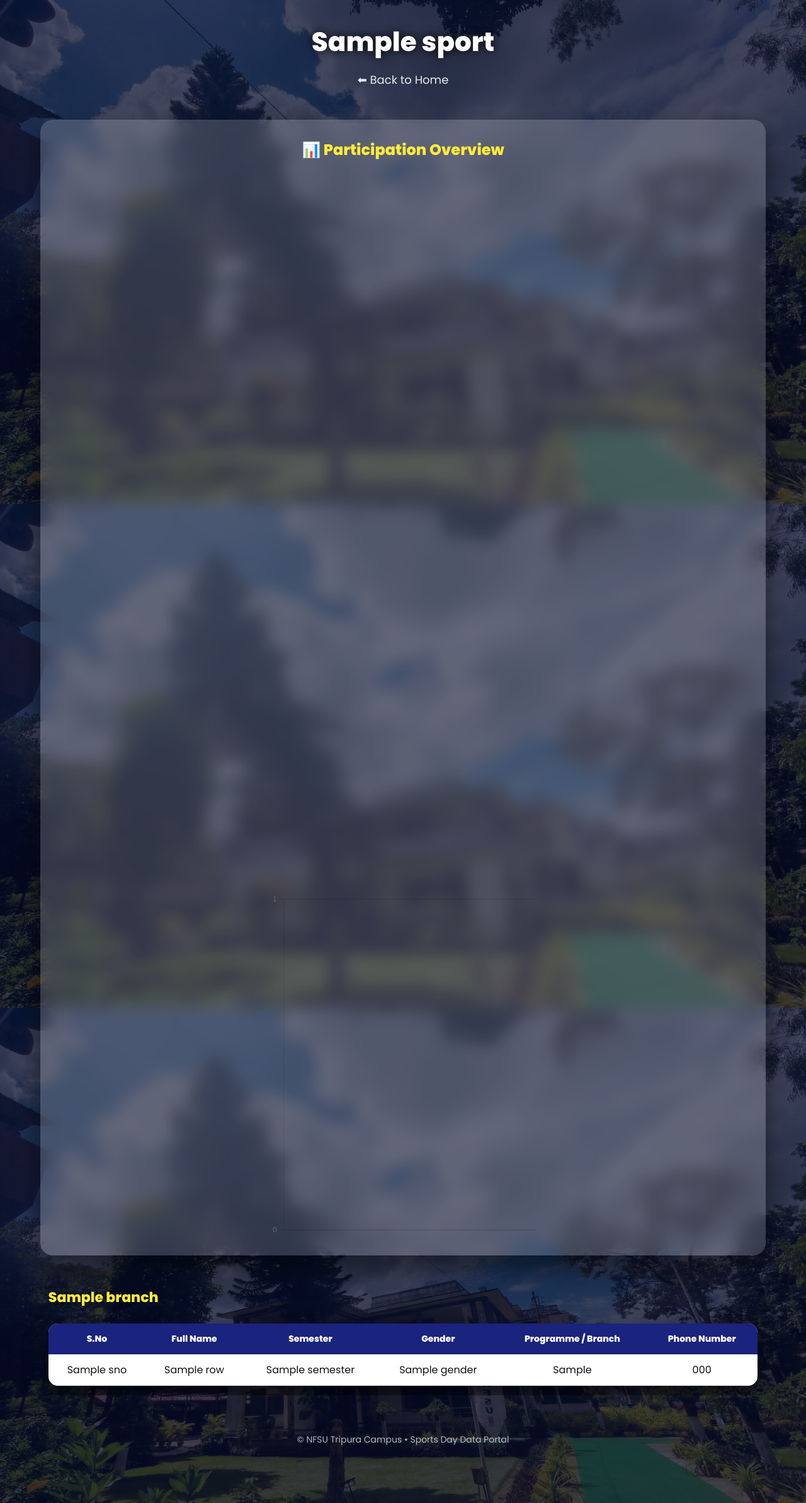
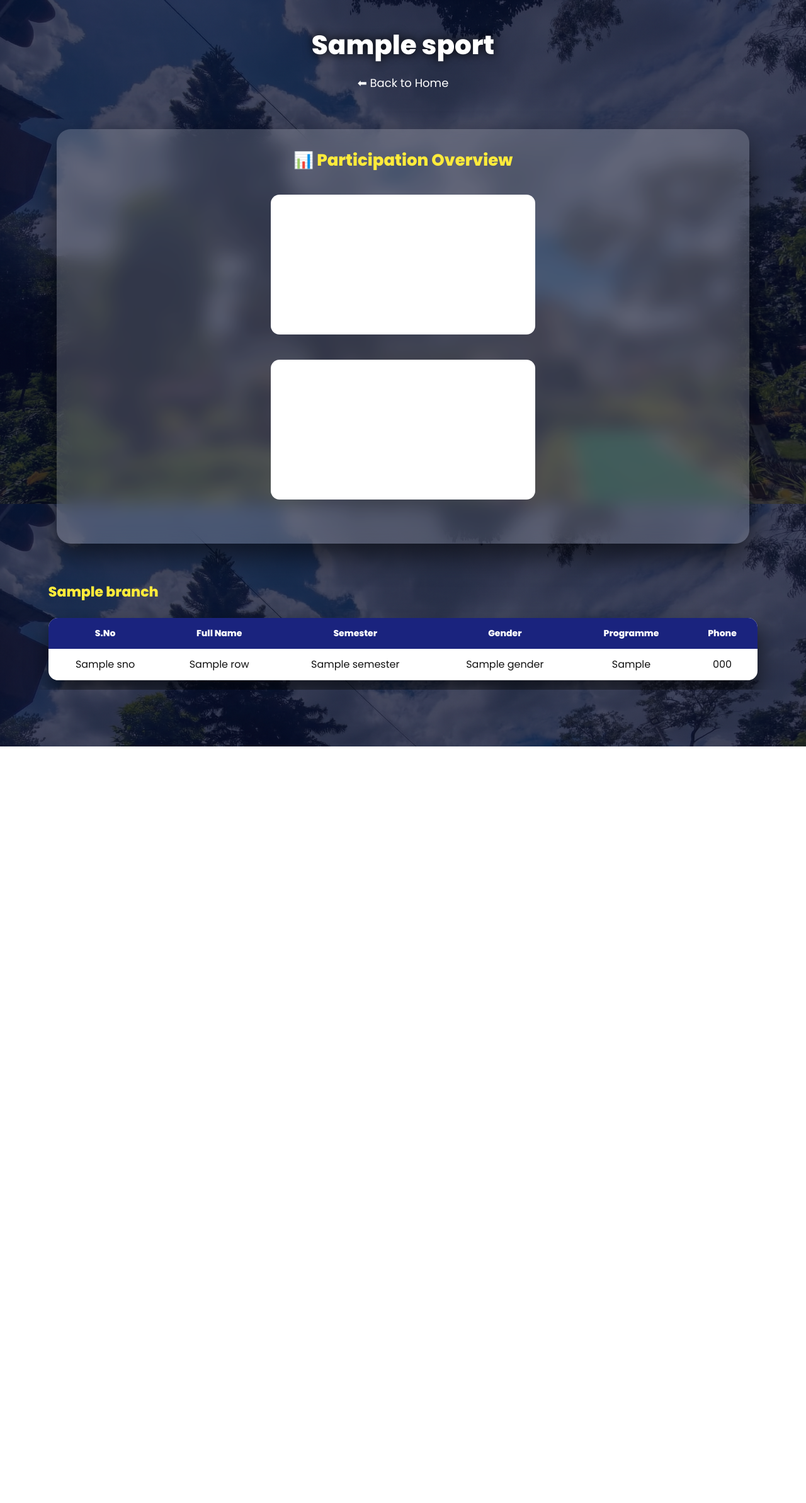
Before and after one commit to YaduvanshiHimanshunfsu/nfsu-sports-day, a Flask app: template templates/result.html in a window 1280 px wide. Shown: the whole page at 63% size. After the commit the page ends 1185 px from the top, so only its background shows below. Run offline with Flask 3, Linux system fonts and the light colour scheme; the template is opened without the code that fills it: most values are stand-ins (such as "Sample title", 1, 10 or a date in 2020); a map, chart or similar area stays blank; parts of the project's set-up code (start-up, migrations or seed data) failed here and were passed over.

Commit message:
UI polish, animated charts, fixed carrom & mobile issues

```diff
--- a/app.py
+++ b/app.py
@@ -38,7 +38,7 @@ df = df.fillna("")
 def normalize(text: str) -> str:
     text = str(text).lower()
     text = text.replace("–", "-")
-    text = re.sub(r"[^\w\s\-]", "", text)   # remove emojis/symbol noise
+    text = re.sub(r"[^\w\s\-]", "", text)   # remove emojis/symbols
     text = re.sub(r"\s+", " ", text)
     return text.strip()
 
@@ -51,10 +51,11 @@ df["TEAM_NORM"]  = df[COL_TEAM].apply(normalize)
 
 SEM_MAP = {
     "i": 1, "ii": 2, "iii": 3, "iv": 4,
-    "v": 5, "vi": 6, "vii": 7, "viii": 8
+    "v": 5, "vi": 6, "vii": 7, "viii": 8,
+    "ix": 9, "x": 10
 }
 
-def semester_key(value):
+def semester_key(value: str) -> int:
     value = normalize(value).replace("semester", "")
     return SEM_MAP.get(value, 99)
 
@@ -62,16 +63,17 @@ def semester_key(value):
 # FIND TEAM MEMBER COLUMN (ROBUST)
 # ============================================================
 
-def find_team_member_column(team_name):
+def find_team_member_column(team_name: str):
     key = normalize(team_name).split("-")[0]
 
     for col in df.columns:
         col_norm = normalize(col)
-        if (
-            "team member" in col_norm
-            or "team members" in col_norm
-            or "enter names" in col_norm
-        ):
+        if any(k in col_norm for k in [
+            "team member",
+            "team members",
+            "enter names",
+            "partner name"
+        ]):
             if key in col_norm:
                 return col
     return None
@@ -82,7 +84,6 @@ def find_team_member_column(team_name):
 
 def group_by_branch(data: pd.DataFrame):
     data = data.copy()
-
     data["_SEM_KEY"] = data[COL_SEM].apply(semester_key)
     data = data.sort_values("_SEM_KEY")
 
@@ -99,13 +100,11 @@ def group_by_branch(data: pd.DataFrame):
 # CHART DATA BUILDERS
 # ============================================================
 
-def build_programme_chart(data):
-    counts = Counter(data[COL_BRANCH])
-    return dict(counts)
+def programme_chart(data: pd.DataFrame):
+    return dict(Counter(data[COL_BRANCH]))
 
-def build_semester_chart(data):
-    counts = Counter(data[COL_SEM])
-    return dict(counts)
+def semester_chart(data: pd.DataFrame):
+    return dict(Counter(data[COL_SEM]))
 
 # ============================================================
 # ROUTES
@@ -125,9 +124,9 @@ def search():
     individual = request.form.get("sport")
     team = request.form.get("team_sport")
 
-    # --------------------------------------------------------
+    # ========================================================
     # INDIVIDUAL SPORTS
-    # --------------------------------------------------------
+    # ========================================================
 
     if individual:
         key = normalize(individual).split("(")[0]
@@ -138,47 +137,79 @@ def search():
             [COL_NAME, COL_SEM, COL_GENDER, COL_BRANCH, COL_PHONE]
         ]
 
-        grouped_data = group_by_branch(result)
+        return render_template(
+            "result.html",
+            sport=individual,
+            grouped_data=group_by_branch(result),
+            team=False,
+            programme_chart=programme_chart(result),
+            semester_chart=semester_chart(result)
+        )
+
+    # ========================================================
+    # TEAM SPORTS (SMART HANDLING)
+    # ========================================================
+
+    if team:
+        key = normalize(team)
+
+        filtered = df[df["TEAM_NORM"].str.contains(key, na=False)]
+
+        # -------------------------------
+        # SINGLES (NO TEAM MEMBERS)
+        # -------------------------------
+        if any(k in key for k in ["single", "singles"]):
+
+            result = filtered[
+                [COL_NAME, COL_SEM, COL_GENDER, COL_BRANCH, COL_PHONE]
+            ]
+
+            return render_template(
+                "result.html",
+                sport=team,
+                grouped_data=group_by_branch(result),
+                team=False,
+                programme_chart=programme_chart(result),
+                semester_chart=semester_chart(result)
+            )
+
+        # -------------------------------
+        # DOUBLES / TEAM SPORTS
+        # -------------------------------
+        team_col = find_team_member_column(team)
+
+        if team_col:
+            result = filtered[
+                [COL_NAME, COL_SEM, COL_GENDER, COL_BRANCH, COL_PHONE, team_col]
+            ]
+
+            return render_template(
+                "result.html",
+                sport=team,
+                grouped_data=group_by_branch(result),
+                team=True,
+                team_col=team_col,
+                programme_chart=programme_chart(result),
+                semester_chart=semester_chart(result)
+            )
+
+        # -------------------------------
+        # FALLBACK (NO TEAM COLUMN FOUND)
+        # -------------------------------
+        result = filtered[
+            [COL_NAME, COL_SEM, COL_GENDER, COL_BRANCH, COL_PHONE]
+        ]
 
         return render_template(
             "result.html",
-            sport=individual,
-            grouped_data=grouped_data,
+            sport=f"{team} (team details not provided)",
+            grouped_data=group_by_branch(result),
             team=False,
-            programme_chart=build_programme_chart(result),
-            semester_chart=build_semester_chart(result)
+            programme_chart=programme_chart(result),
+            semester_chart=semester_chart(result)
         )
 
-    # --------------------------------------------------------
-    # TEAM SPORTS
-    # --------------------------------------------------------
-
-    if team:
-        key = normalize(team).split("-")[0]
-
-        filtered = df[df["TEAM_NORM"].str.contains(key, na=False)]
-
-        team_col = find_team_member_column(team)
-        if not team_col:
-            return f"❌ Team member column not found for {team}"
-
-        result = filtered[
-            [COL_NAME, COL_SEM, COL_GENDER, COL_BRANCH, COL_PHONE, team_col]
-        ]
-
-        grouped_data = group_by_branch(result)
-
-        return render_template(
-            "result.html",
-            sport=team,
-            grouped_data=grouped_data,
-            team=True,
-            team_col=team_col,
-            programme_chart=build_programme_chart(result),
-            semester_chart=build_semester_chart(result)
-        )
-
-    return "❌ No sport selected"
+    return "No sport selected"
 
 # ============================================================
 # RUN SERVER
--- a/static/charts.js
+++ b/static/charts.js
@@ -1,135 +1,116 @@
-/* ============================================================
-   NFSU SPORTS DAY – CHART ENGINE
-   Handles Pie + Bar charts with % and responsiveness
-============================================================ */
+/* =====================================================
+   NFSU SPORTS DAY – CHARTS (FINAL CLEAN VERSION)
+===================================================== */
 
-/* ---------------- SAFE JSON PARSER ---------------- */
+document.addEventListener("DOMContentLoaded", () => {
 
-function readJSON(id) {
-    const el = document.getElementById(id);
-    if (!el) return null;
-    try {
-        return JSON.parse(el.textContent);
-    } catch (e) {
-        console.error("Invalid JSON in", id);
-        return null;
-    }
-}
+    const dataBox = document.getElementById("chartData");
+    if (!dataBox) return;
 
-/* ---------------- COLOR PALETTE ---------------- */
+    const programmeData = JSON.parse(dataBox.dataset.programme || "{}");
+    const semesterData  = JSON.parse(dataBox.dataset.semester || "{}");
 
+    /* ---------- COLORS ---------- */
     const COLORS = [
-    "#42a5f5",
-    "#ffeb3b",
-    "#66bb6a",
-    "#ef5350",
-    "#ab47bc",
-    "#ffa726",
-    "#26c6da",
-    "#8d6e63"
+        "#1a237e", "#42a5f5", "#ffeb3b",
+        "#66bb6a", "#ff7043", "#ab47bc"
     ];
 
-/* ============================================================
-   PIE CHART – PROGRAMME WISE
-============================================================ */
+    /* =====================================================
+       PIE CHART – PROGRAMME
+    ===================================================== */
+    const pieCanvas = document.getElementById("programmeChart");
 
-function renderProgrammePie() {
+    if (pieCanvas && Object.keys(programmeData).length > 0) {
 
-    const data = readJSON("programme-data");
-    if (!data) return;
-
-    const labels = Object.keys(data);
-    const values = Object.values(data);
-
-    const ctx = document.getElementById("programmeChart");
-    if (!ctx) return;
-
-    new Chart(ctx, {
+        new Chart(pieCanvas, {
             type: "pie",
             data: {
-            labels: labels,
+                labels: Object.keys(programmeData),
                 datasets: [{
-                data: values,
-                backgroundColor: COLORS
+                    data: Object.values(programmeData),
+                    backgroundColor: COLORS,
+                    borderColor: "#ffffff",
+                    borderWidth: 2
                 }]
             },
             options: {
                 responsive: true,
+                maintainAspectRatio: false,
+                layout: {
+                    padding: 20
+                },
                 plugins: {
                     legend: {
-                    position: "bottom"
+                        position: "bottom",
+                        labels: {
+                            color: "#000",
+                            font: {
+                                size: 14,
+                                weight: "600"
+                            },
+                            padding: 20
+                        }
                     },
                     tooltip: {
                         callbacks: {
-                        label: function(context) {
-                            const total = context.dataset.data.reduce((a,b)=>a+b,0);
-                            const value = context.raw;
-                            const percent = ((value / total) * 100).toFixed(1);
-                            return `${context.label}: ${value} (${percent}%)`;
+                            label: function (ctx) {
+                                const total = ctx.dataset.data.reduce((a, b) => a + b, 0);
+                                const val = ctx.raw;
+                                const percent = ((val / total) * 100).toFixed(1);
+                                return `${ctx.label}: ${val} (${percent}%)`;
                             }
                         }
                     }
+                },
+                animation: {
+                    animateScale: true,
+                    animateRotate: true,
+                    duration: 1200
                 }
             }
         });
     }
 
-/* ============================================================
-   BAR CHART – SEMESTER WISE
-============================================================ */
+    /* =====================================================
+       BAR CHART – SEMESTER
+    ===================================================== */
+    const barCanvas = document.getElementById("semesterChart");
 
-function renderSemesterBar() {
+    if (barCanvas && Object.keys(semesterData).length > 0) {
 
-    const data = readJSON("semester-data");
-    if (!data) return;
-
-    const labels = Object.keys(data);
-    const values = Object.values(data);
-
-    const ctx = document.getElementById("semesterChart");
-    if (!ctx) return;
-
-    new Chart(ctx, {
+        new Chart(barCanvas, {
             type: "bar",
             data: {
-            labels: labels,
+                labels: Object.keys(semesterData),
                 datasets: [{
-                label: "Number of Students",
-                data: values,
-                backgroundColor: "#1a237e"
+                    label: "Participants",
+                    data: Object.values(semesterData),
+                    backgroundColor: "#42a5f5",
+                    borderRadius: 8
                 }]
             },
             options: {
                 responsive: true,
+                maintainAspectRatio: false,
                 scales: {
+                    x: {
+                        ticks: { color: "#000" },
+                        grid: { display: false }
+                    },
                     y: {
                         beginAtZero: true,
-                    ticks: {
-                        precision: 0
-                    }
+                        ticks: { color: "#000", stepSize: 1 }
                     }
                 },
                 plugins: {
-                legend: {
-                    display: false
+                    legend: { display: false }
                 },
-                tooltip: {
-                    callbacks: {
-                        label: function(context) {
-                            return `Students: ${context.raw}`;
-                        }
-                    }
-                }
+                animation: {
+                    duration: 1000,
+                    easing: "easeOutQuart"
                 }
             }
         });
     }
-
-/* ============================================================
-   INITIALIZE ALL CHARTS
-============================================================ */
-
-document.addEventListener("DOMContentLoaded", () => {
-    renderProgrammePie();
-    renderSemesterBar();
 });
--- a/static/style.css
+++ b/static/style.css
@@ -9,7 +9,12 @@
     --glass:rgba(255,255,255,0.18);
     --glass-strong:rgba(255,255,255,0.28);
     --dark:#050a28;
+    --white:#ffffff;
 }
+
+/* =====================================================
+   GLOBAL RESET
+===================================================== */
 
 *{
     margin:0;
@@ -176,10 +163,10 @@ button:hover{
     padding-bottom:90px;
 }
 
-/* ---------- RESULT HEADER ---------- */
+/* ---------- HEADER ---------- */
 
 .result-header{
-    margin-top:35px;
+    margin-top:40px;
     text-align:center;
 }
 
@@ -195,53 +182,62 @@ button:hover{
     color:#fff;
     text-decoration:none;
     font-size:18px;
-    opacity:0.9;
 }
 
 .back-btn:hover{
-    opacity:1;
     text-decoration:underline;
 }
 
-/* ---------- CHART SECTION ---------- */
+/* =====================================================
+   CHART SECTION
+===================================================== */
 
 .chart-section{
-    width:90%;
-    margin:50px auto;
+    width:92%;
+    max-width:1100px;
+    margin:60px auto;
     padding:30px;
     background:var(--glass);
-    backdrop-filter:blur(12px);
-    border-radius:20px;
-    box-shadow:0 20px 40px rgba(0,0,0,0.5);
-    animation: fadeUp 0.8s ease;
+    backdrop-filter:blur(14px);
+    border-radius:22px;
+    box-shadow:0 20px 40px rgba(0,0,0,0.55);
 }
 
 .chart-section h2{
     text-align:center;
-    margin-bottom:20px;
+    margin-bottom:35px;
     color:var(--accent);
+    font-size:26px;
 }
+
+/* ---------- CHART BOX ---------- */
 
 .chart-box{
     display:flex;
     justify-content:center;
     align-items:center;
+    margin-bottom:40px;
 }
 
+/* IMPORTANT: makes chart readable */
 canvas{
+    width:100% !important;
     max-width:420px;
+    height:auto !important;
+    background:#ffffff;
+    border-radius:14px;
+    padding:12px;
 }
 
-/* ---------- BRANCH TITLE ---------- */
+/* =====================================================
+   DATA TABLES
+===================================================== */
 
 .result-section h2{
     margin:45px 6% 10px;
     font-size:22px;
     color:var(--accent);
-    text-shadow:0 0 8px black;
 }
-
-/* ---------- TABLE ---------- */
 
 .table-wrapper{
     overflow-x:auto;
--- a/templates/result.html
+++ b/templates/result.html
@@ -3,6 +3,7 @@
 <head>
     <meta charset="UTF-8">
     <meta name="viewport" content="width=device-width, initial-scale=1.0">
+
     <title>{{ sport }} | NFSU Sports Day</title>
 
     <!-- CSS -->
@@ -17,68 +18,53 @@
 
 <body class="result-page">
 
-<!-- ======================================================
+<!-- =====================================================
      HEADER
 ====================================================== -->
-
-<div class="result-header">
+<header class="result-header">
     <h1>{{ sport }}</h1>
     <a href="/" class="back-btn">⬅ Back to Home</a>
-</div>
+</header>
 
-<!-- ======================================================
-     NO DATA MESSAGE
-====================================================== -->
-
-{% if grouped_data|length == 0 %}
-    <div class="no-data">
-        No data found for this sport.
-    </div>
-{% endif %}
-
-<!-- ======================================================
+<!-- =====================================================
      CHART SECTION
 ====================================================== -->
+<section class="chart-section">
 
-{% if grouped_data|length > 0 %}
-
-<div class="chart-section">
     <h2>📊 Participation Overview</h2>
 
+    <!-- 🔴 DATA CONTAINER (READ BY charts.js ONLY) -->
+    <div id="chartData"
+         data-programme='{{ programme_chart | tojson }}'
+         data-semester='{{ semester_chart | tojson }}'>
+    </div>
+
+    <!-- PIE CHART -->
     <div class="chart-box">
         <canvas id="programmeChart"></canvas>
     </div>
 
-    <br><br>
-
-    <div class="chart-box">
+    <!-- BAR CHART -->
+    <div class="chart-box" style="margin-top:40px;">
         <canvas id="semesterChart"></canvas>
     </div>
-</div>
 
-<!-- JSON DATA FOR CHARTS -->
-<script id="programme-data" type="application/json">
-    {{ programme_chart | tojson }}
-</script>
+</section>
 
-<script id="semester-data" type="application/json">
-    {{ semester_chart | tojson }}
-</script>
-
-{% endif %}
-
-<!-- ======================================================
+<!-- =====================================================
      RESULT TABLES
 ====================================================== -->
 
+{% if grouped_data|length == 0 %}
+    <p class="no-data">❌ No data found</p>
+{% endif %}
+
 {% for branch, students in grouped_data.items() %}
-
-<div class="result-section">
+<section class="result-section">
 
     <h2>{{ branch }}</h2>
 
     <div class="table-wrapper">
-
         <table>
             <thead>
                 <tr>
@@ -86,9 +72,8 @@
                     <th>Full Name</th>
                     <th>Semester</th>
                     <th>Gender</th>
-                    <th>Programme / Branch</th>
-                    <th>Phone Number</th>
-
+                    <th>Programme</th>
+                    <th>Phone</th>
                     {% if team %}
                         <th>Team Members</th>
                     {% endif %}
@@ -96,41 +81,29 @@
             </thead>
 
             <tbody>
-                {% for row in students %}
+            {% for row in students %}
                 <tr>
-                    <td>{{ row["SNO"] }}</td>
+                    <td>{{ row.SNO }}</td>
                     <td>{{ row["Full Name"] }}</td>
                     <td>{{ row["Semester"] }}</td>
                     <td>{{ row["Gender"] }}</td>
                     <td>{{ row["Programme / Branch"] }}</td>
                     <td>{{ row["Phone Number"] }}</td>
-
                     {% if team %}
                         <td>{{ row[team_col] }}</td>
                     {% endif %}
                 </tr>
-                {% endfor %}
+            {% endfor %}
             </tbody>
         </table>
-
     </div>
 
-</div>
-
+</section>
 {% endfor %}
 
-<!-- ======================================================
-     FOOTER
+<!-- =====================================================
+     CHART SCRIPT
 ====================================================== -->
-
-<p style="text-align:center; margin-top:60px; opacity:0.7; font-size:14px;">
-    © NFSU Tripura Campus • Sports Day Data Portal
-</p>
-
-<!-- ======================================================
-     JS
-====================================================== -->
-
 <script src="/static/charts.js"></script>
 
 </body>
```
Also changed, not shown: other parts of static/style.css (+12 -34 lines), templates/index.html (+45 -28 lines). Lines whose indentation alone changed are shown as unchanged.
